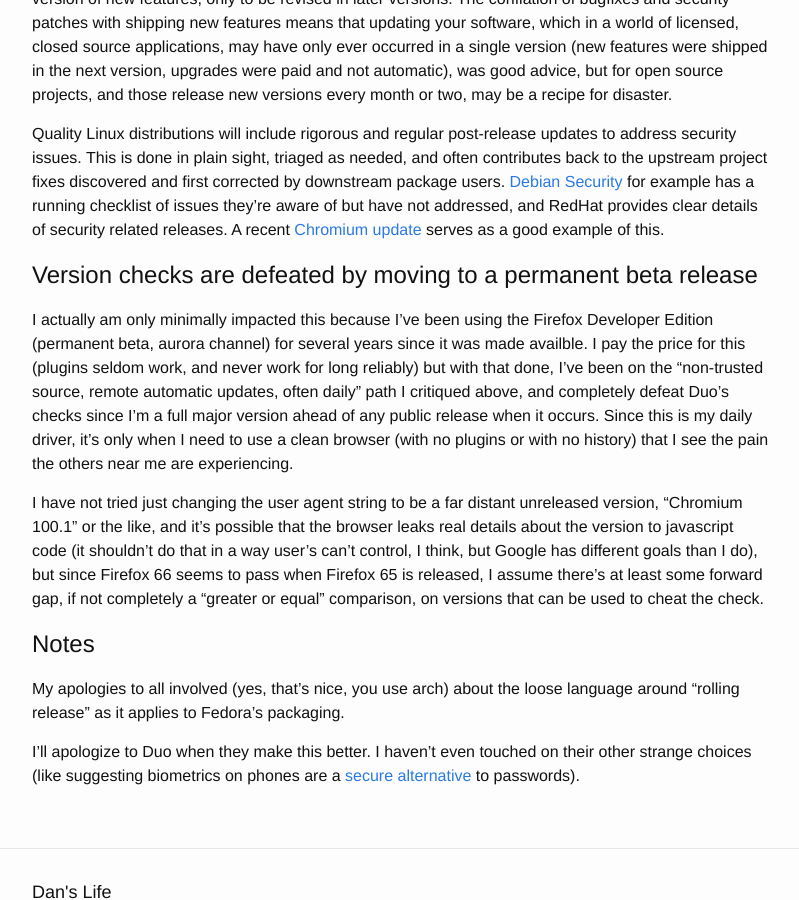
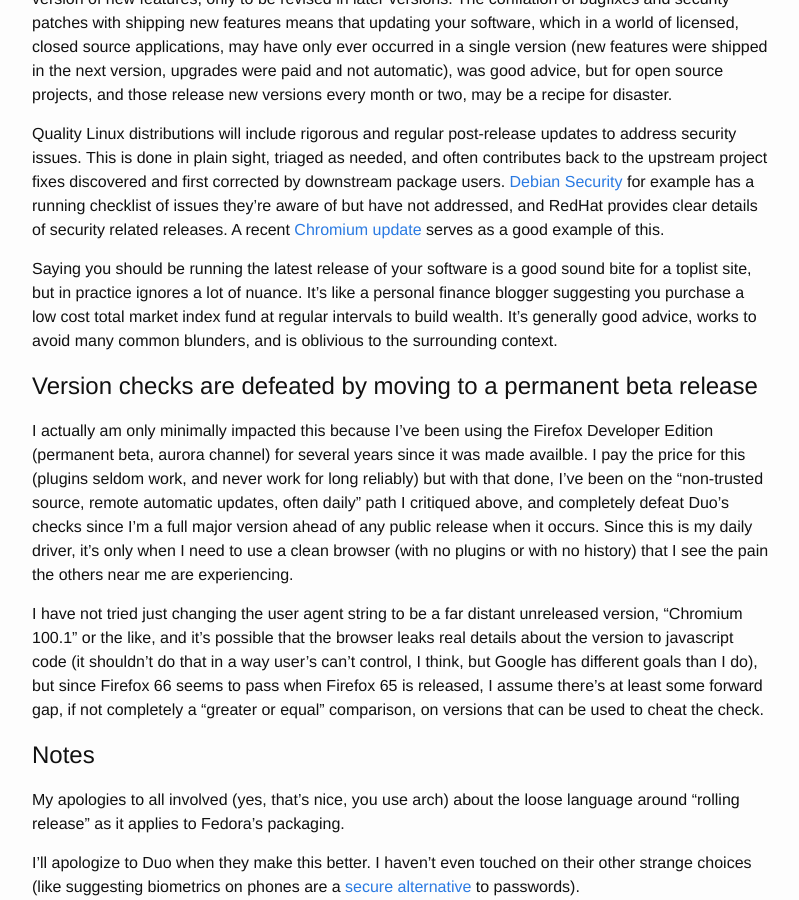
Before and after one commit to djuber/myblog, a Jekyll site: the page built from _posts/2019-03-04-Why-Duo-Gets-It-Wrong.markdown, in a window 1280 px wide and 900 px high, scrolled down 3735 px. Shown: the whole window, without its empty margins (238-1037 px from the left). Built offline with Jekyll 4.4.1, drawn with Linux system fonts in a browser that asks for light colours.

Commit message:
automated 2019-03-04-03:59:57

```diff
--- a/_posts/2019-03-04-Why-Duo-Gets-It-Wrong.markdown
+++ b/_posts/2019-03-04-Why-Duo-Gets-It-Wrong.markdown
@@ -50,6 +50,8 @@ Every complex piece of software contains bugs, and many of these are introduced
 
 Quality Linux distributions will include rigorous and regular post-release updates to address security issues. This is done in plain sight, triaged as needed, and often contributes back to the upstream project fixes discovered and first corrected by downstream package users. [Debian Security](https://security-tracker.debian.org/tracker/status/release/stable) for example has a running checklist of issues they're aware of but have not addressed, and RedHat provides clear details of security related releases. A recent [Chromium update](https://access.redhat.com/errata/RHSA-2019:0309) serves as a good example of this.
 
+Saying you should be running the latest release of your software is a good sound bite for a toplist site, but in practice ignores a lot of nuance. It's like a personal finance blogger suggesting you purchase a low cost total market index fund at regular intervals to build wealth. It's generally good advice, works to avoid many common blunders, and is oblivious to the surrounding context.
+
 # Version checks are defeated by moving to a permanent beta release
 
 I actually am only minimally impacted this because I've been using the Firefox Developer Edition (permanent beta, aurora channel) for several years since it was made availble. I pay the price for this (plugins seldom work, and never work for long reliably) but with that done, I've been on the "non-trusted source, remote automatic updates, often daily" path I critiqued above, and completely defeat Duo's checks since I'm a full major version ahead of any public release when it occurs. Since this is my daily driver, it's only when I need to use a clean browser (with no plugins or with no history) that I see the pain the others near me are experiencing.
```
